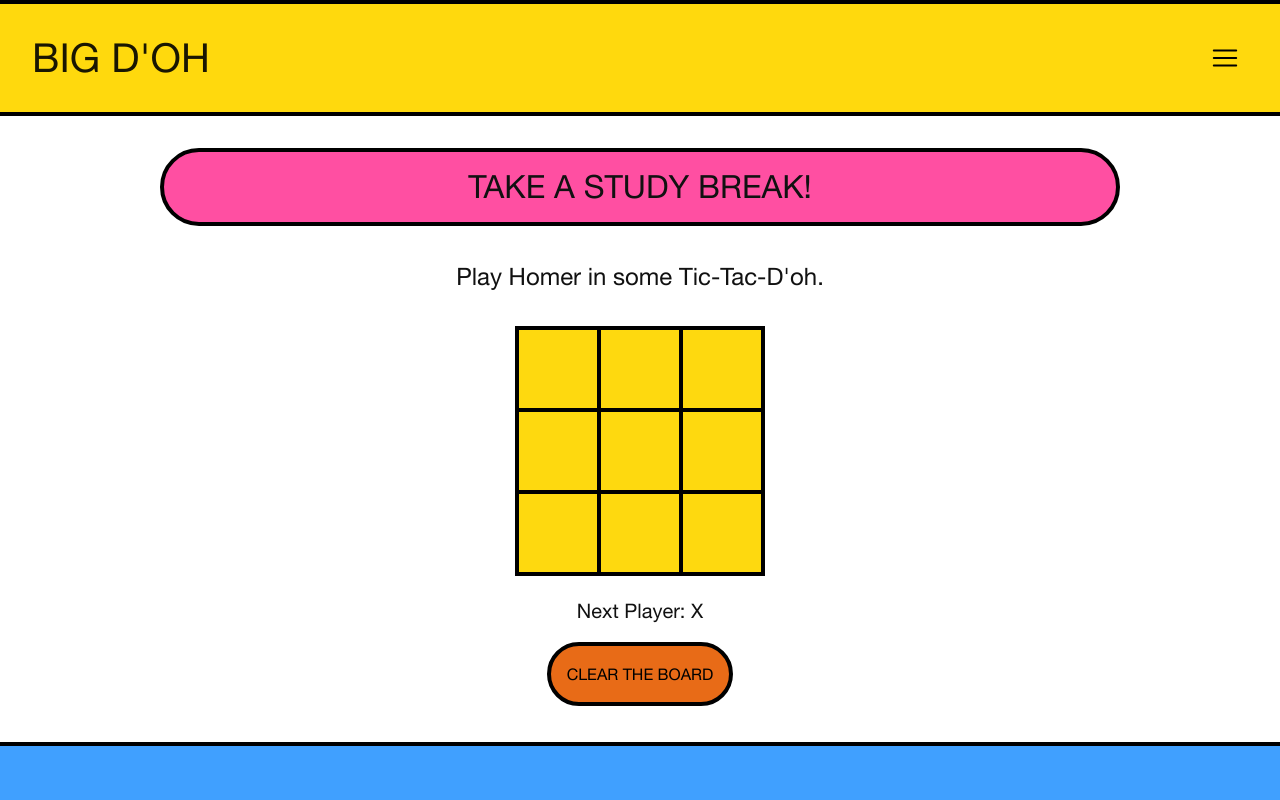
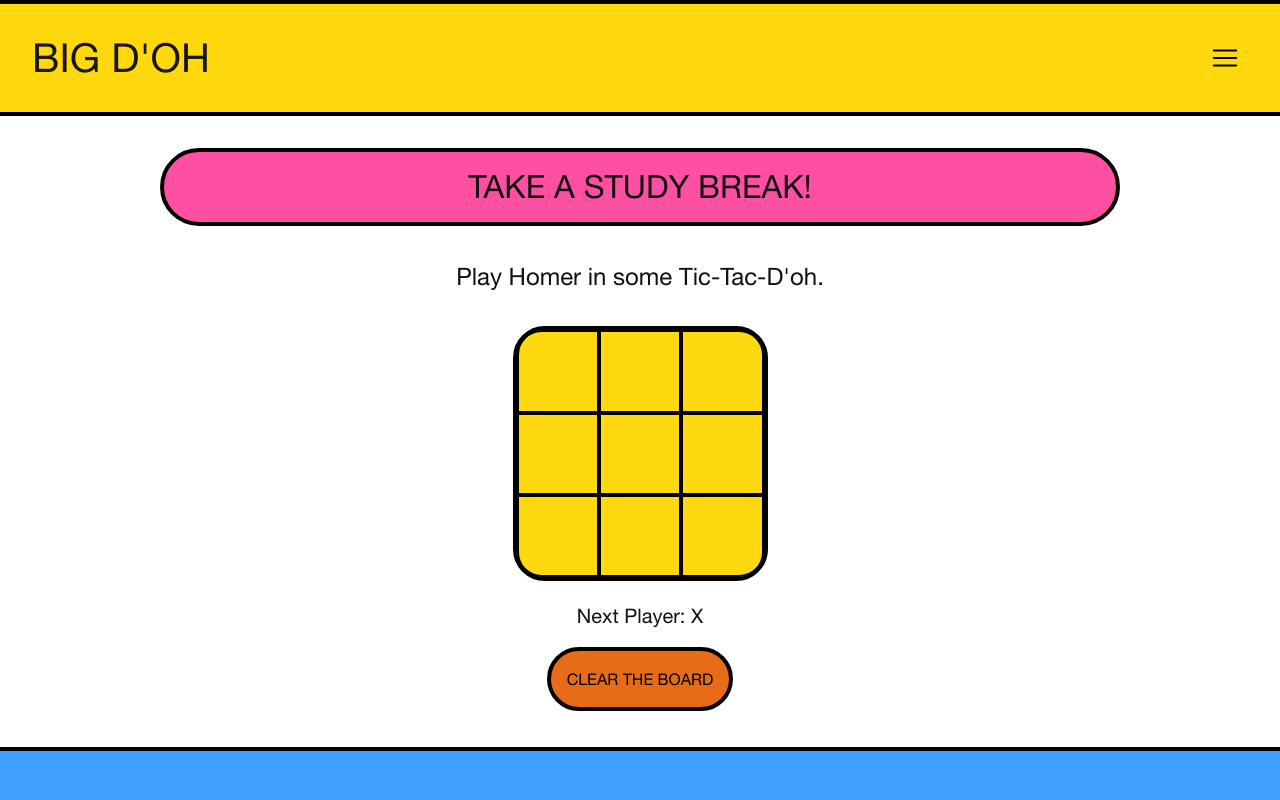
Before and after one commit to bg-write/big-doh, a React (Create React App) app: page /ttt in a window 1280 px wide. Shown: the top 800 px of the page. Built offline with nearby package versions, Linux system fonts and the light colour scheme.

Commit message:
CSS update TTT border radius

```diff
--- a/src/App.css
+++ b/src/App.css
@@ -623,6 +623,26 @@ footer {
 	font-size: 1.25rem;
 }
 
+#ttt-game div:first-child button:first-child {
+	/* For styling TTT square, top left */
+	border-radius: 30% 0 0 0;
+}
+
+#ttt-game div:first-child button:nth-child(3) {
+	/* For styling TTT square, top right */
+	border-radius: 0 30% 0 0;
+}
+
+#ttt-game div:first-child button:nth-child(7) {
+	/* For styling TTT square, bottom left */
+	border-radius: 0 0 0 30%;
+}
+
+#ttt-game div:first-child button:nth-child(9) {
+	/* For styling TTT square, bottom right */
+	border-radius: 0 0 30% 0;
+}
+
 #ttt-clear-board-button {
 	/* For styling the "Clear the board" button; found on Game.jsx */
 	font-size: 1rem;
@@ -634,7 +654,6 @@ footer {
 	/* For styling when hovering over the button */
 	background-color: var(--donut);
 }
-
 /*------------------- MEDIA QUERIES ------------------------*/
 /*--------------------- MOBILE -----------------------------*/
 /* App is built mobile-first, but tweaks here are made to address marquee */
--- a/src/components/TTT/Board.jsx
+++ b/src/components/TTT/Board.jsx
@@ -2,17 +2,17 @@ import React from 'react';
 const Square = React.lazy(() => import('./Square'));
 
 const style = {
-	border: '2px solid black',
-	// borderRadius: '10px',
-	width: '250px',
-	height: '250px',
+	border: '4px solid black',
+	borderRadius: '12.5%',
+	width: '255px',
+	height: '255px',
 	margin: '0 auto',
 	display: 'grid',
 	gridTemplate: 'repeat(3, 1fr) / repeat(3, 1fr)',
 };
 
 const Board = ({ squares, onClick }) => (
-	<div style={style}>
+	<div  style={style}>
 		{squares.map((square, i) => (
 			<Square key={i} value={square} onClick={() => onClick(i)} />
 		))}
--- a/src/components/TTT/Square.jsx
+++ b/src/components/TTT/Square.jsx
@@ -3,7 +3,6 @@ import React from 'react';
 const style = {
 	background: '#fed90f',
 	border: '2px solid black',
-	// borderRadius: '15px',
 	fontSize: '50px',
 	fontWeight: '800',
 	cursor: 'pointer',
```
